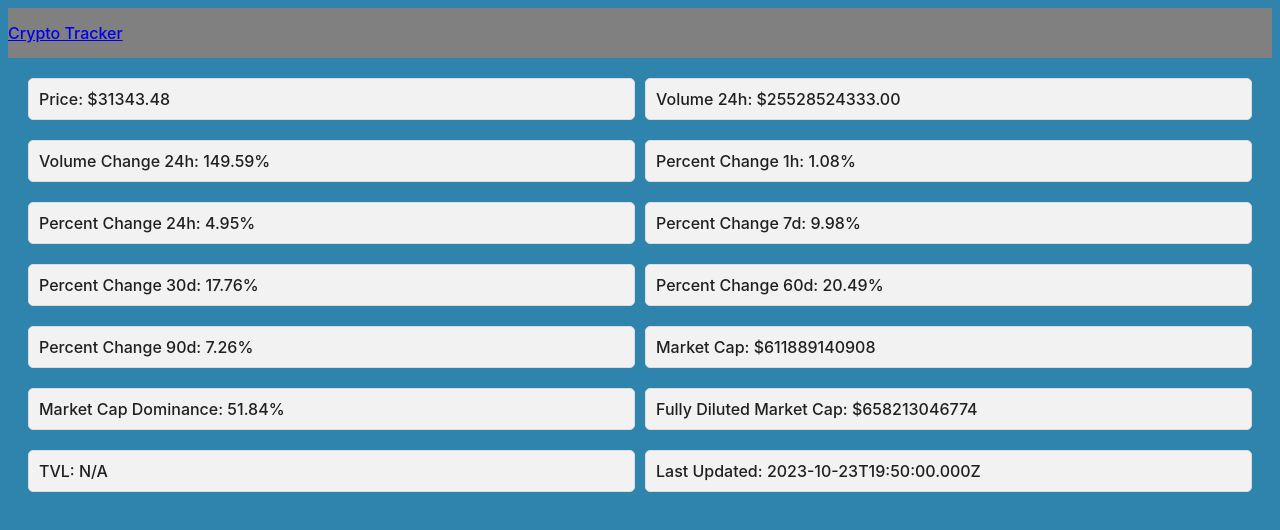
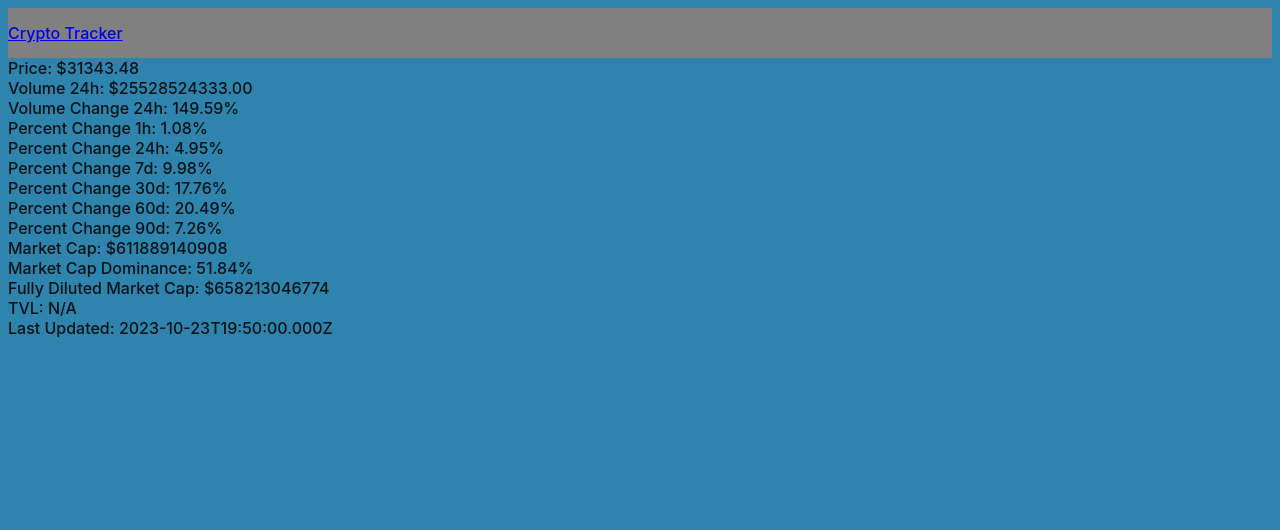
Before and after one commit to dossantos-chris/crypto-tracker, a React (Vite) app in the folder client/: page / in a window 1280 px wide. Shown: the top 530 px of the page. Built offline with nearby package versions, Linux system fonts and the light colour scheme.

Commit message:
Made CryptoDisplay into its own component

```diff
--- a/client/src/App.css
+++ b/client/src/App.css
@@ -3,22 +3,3 @@
   flex-direction: column;
   gap: 20px;
 }
-
-.coin-data {
-  display: grid;
-  grid-template-columns: 1fr 1fr;
-  gap: 10px;
-  margin: 20px;
-}
-
-.coin-data-item {
-  display: flex;
-  justify-content: space-between;
-
-  margin-bottom: 10px;
-  background-color: #f2f2f2;
-  border: 1px solid #ddd;
-  padding: 10px;
-  border-radius: 5px;
-  text-align: center;
-}
```
